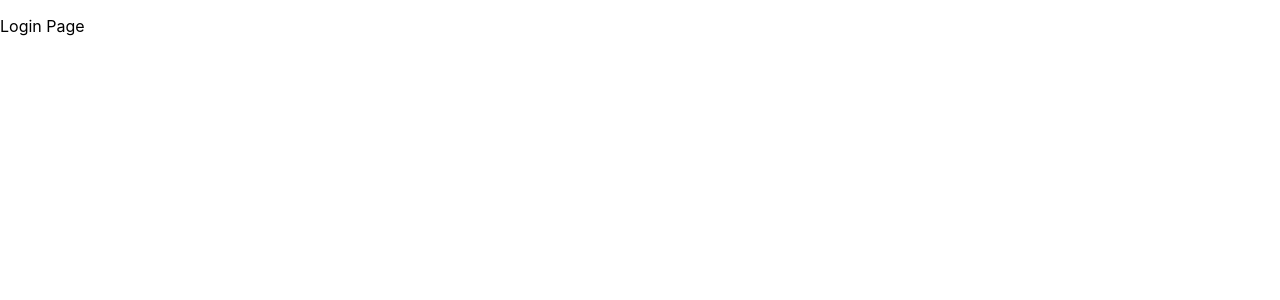
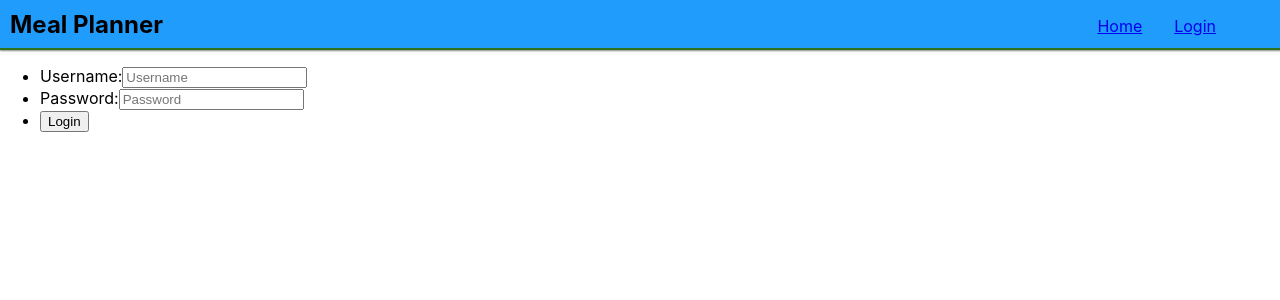
Before and after one commit to Remet0/Meal-Planner, a React (Create React App) app in the folder client/: page /login in a window 1280 px wide. Shown: the top 300 px of the page. Built offline with nearby package versions, Linux system fonts and the light colour scheme.

Commit message:
finishing up login form

```diff
--- /dev/null
+++ b/client/src/Components/LoginForm.jsx
@@ -0,0 +1,45 @@
+import React, { useState } from 'react';
+//import styled from 'styled-components';
+
+const LoginForm = () => {
+  const [username, setUsername] = useState('');
+  const [password, setPassword] = useState('');
+
+  const loginUser = e => {
+    e.preventDefault();
+    //fetch request to /auth/user/login goes here
+  };
+  return (
+    <>
+      <form onSubmit={loginUser}>
+        <ul>
+          <li>
+            <label htmlFor="username">Username:</label>
+            <input
+              type="text"
+              name="username"
+              placeholder="Username"
+              value={username}
+              onChange={e => setUsername(e.target.value)}
+            ></input>
+          </li>
+          <li>
+            <label htmlFor="password">Password:</label>
+            <input
+              type="password"
+              name="password"
+              placeholder="Password"
+              value={password}
+              onChange={e => setPassword(e.target.value)}
+            ></input>
+          </li>
+          <li>
+            <button type="submit">Login</button>
+          </li>
+        </ul>
+      </form>
+    </>
+  );
+};
+
+export default LoginForm;
--- a/client/src/Components/Nav.jsx
+++ b/client/src/Components/Nav.jsx
@@ -6,8 +6,12 @@ const NavBar = () => {
     <NavWrapper>
       <Header>Meal Planner</Header>
       <List>
-        <ListLink>Home</ListLink>
-        <ListLink>Login</ListLink>
+        <ListLink>
+          <a href="/">Home</a>
+        </ListLink>
+        <ListLink>
+          <a href="/login">Login</a>
+        </ListLink>
       </List>
       <NavAccent></NavAccent>
     </NavWrapper>
--- a/client/src/Components/index.jsx
+++ b/client/src/Components/index.jsx
@@ -1,3 +1,4 @@
 import NavBar from './Nav';
+import LoginForm from './LoginForm';
 
-export { NavBar };
+export { NavBar, LoginForm };
--- a/client/src/Pages/Login.jsx
+++ b/client/src/Pages/Login.jsx
@@ -1,9 +1,10 @@
 import React from 'react';
-
+import { NavBar, LoginForm } from '../Components/index';
 const LoginPage = () => {
   return (
     <>
-      <p>Login Page</p>
+      <NavBar></NavBar>
+      <LoginForm></LoginForm>
     </>
   );
 };
```
